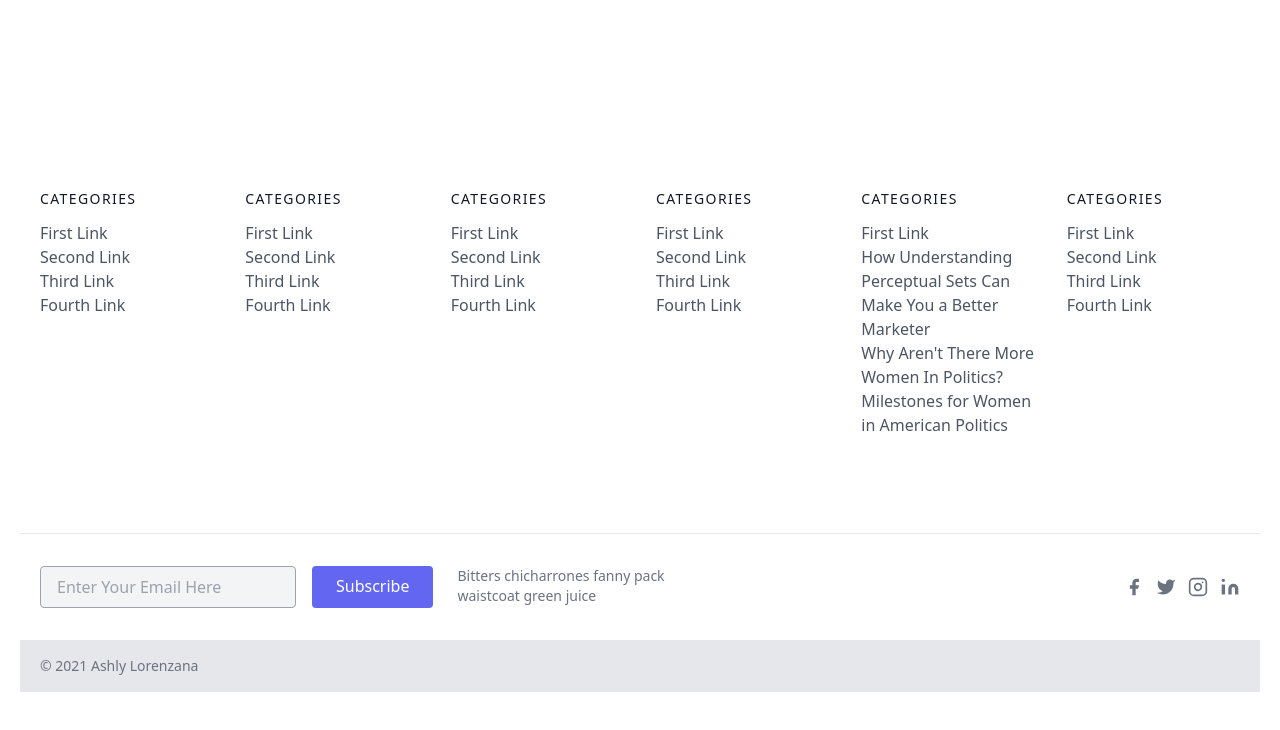
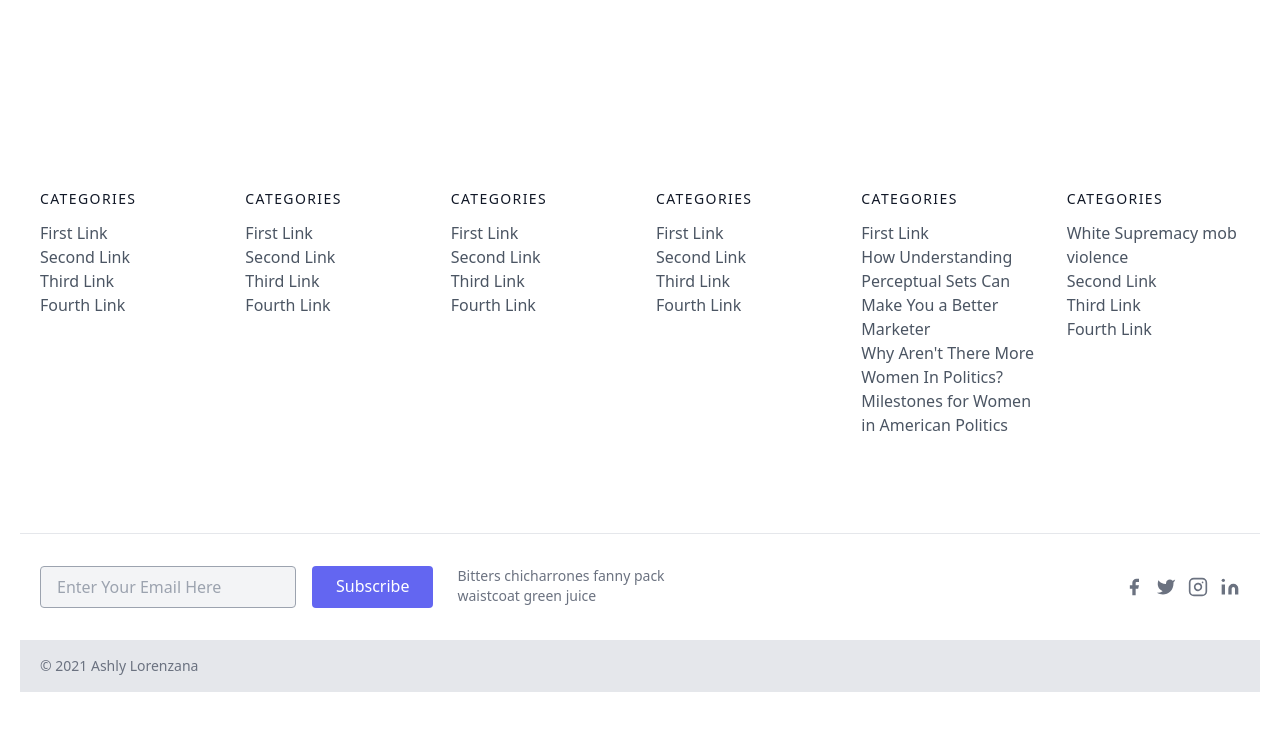
Before and after one commit to ashloren/File-Mind, a plain HTML site: page index.html in a window 1280 px wide. Shown: the part 3150-3880 px from the top of the page. Drawn offline with nearby package versions, Linux system fonts and the light colour scheme.

Commit message:
Update index.html

```diff
--- a/index.html
+++ b/index.html
@@ -300,7 +300,8 @@
         <h2 class="title-font font-medium text-gray-900 tracking-widest text-sm mb-3">CATEGORIES</h2>
         <nav class="list-none mb-10">
           <li>
-            <a class="text-gray-600 hover:text-gray-800">First Link</a>
+            <a href="https://plaintalkhistory.com/monroeandflorencework/explore/" class="text-gray-600 hover:text-gray-800">White Supremacy mob violence
+</a>
           </li>
           <li>
             <a class="text-gray-600 hover:text-gray-800">Second Link</a>
```
